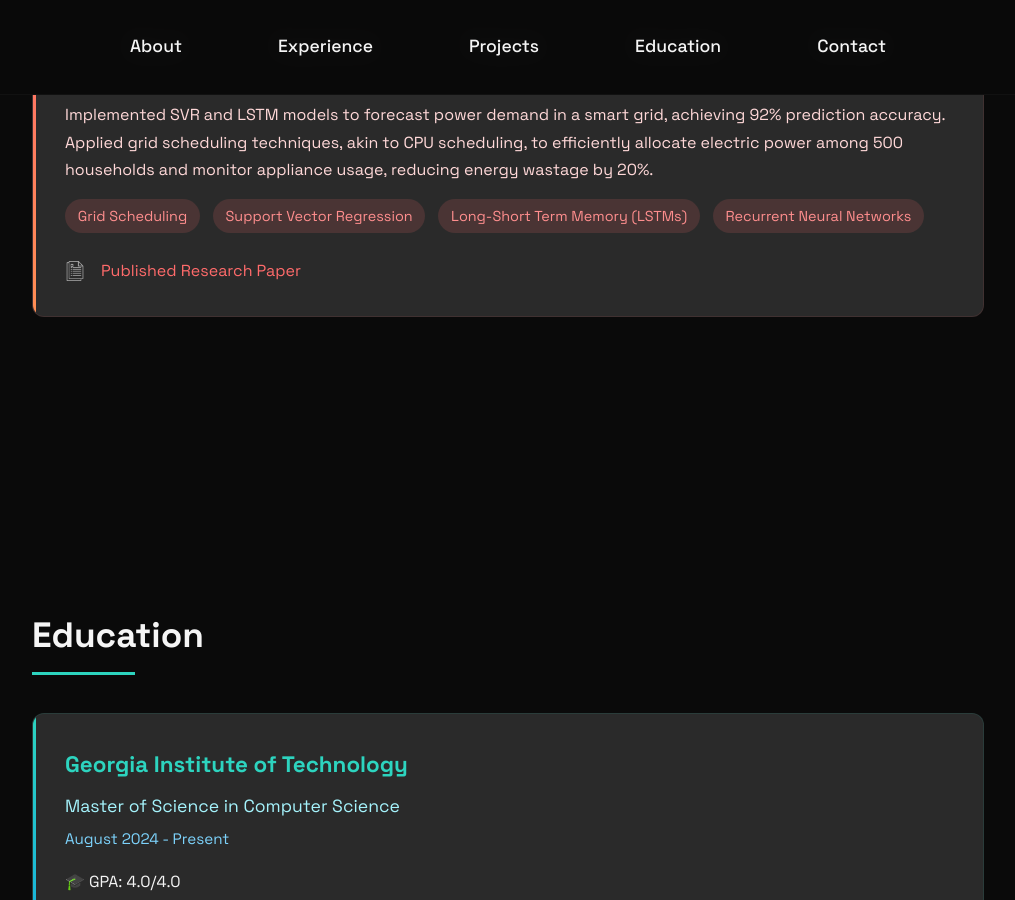
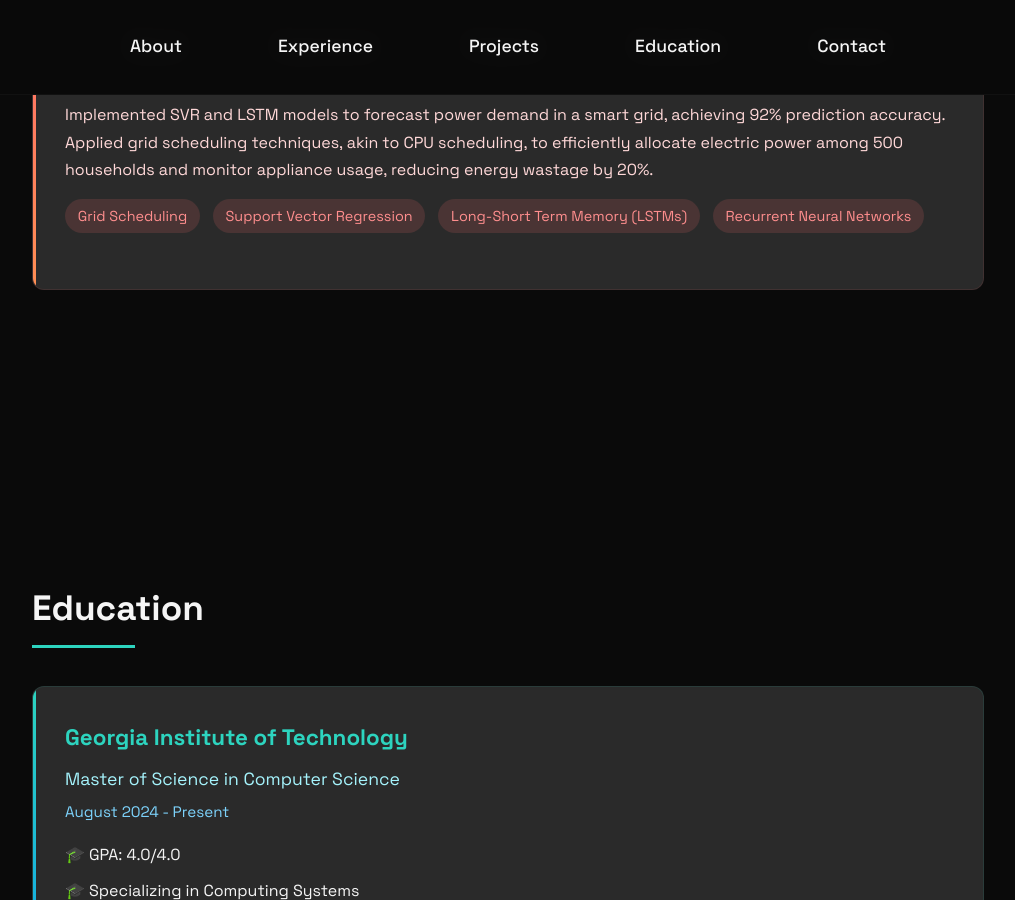
Before and after one commit to anubhav-mathur/anubhav-mathur.github.io, a Jekyll site: the page built from index.md, in a window 1280 px wide and 900 px high, scrolled down 3475 px. Shown: the whole window, without its empty margins (132-1147 px from the left). Built offline with Jekyll 4.4.1, drawn with Linux system fonts in a browser that asks for light colours.

Commit message:
Added projects

```diff
--- a/index.md
+++ b/index.md
@@ -95,8 +95,8 @@
         <span class="tech-item">Text Summarization</span>
       </div>
       <div class="project-links">
-        <a href="#" class="project-link">
-          <img src="https://cdn-icons-png.flaticon.com/512/25/25231.png" alt="Research Paper">
+        <a href="https://www.ijariit.com/manuscript/a-comparison-of-machine-learning-techniques-for-predicting-imdb-score-of-movies/" class="project-link">
+          <img src="/assets/img/research-paper.png" alt="Research Paper">
           Published Research Paper
         </a>
       </div>
@@ -115,12 +115,6 @@
         <span class="tech-item">Support Vector Regression</span>
         <span class="tech-item">Long-Short Term Memory (LSTMs)</span>
         <span class="tech-item">Recurrent Neural Networks</span>
-      </div>
-      <div class="project-links">
-        <a href="#" class="project-link">
-          <img src="/assets/img/research-paper.png" class="research-paper-icon" alt="Research Paper">
-          Published Research Paper
-        </a>
       </div>
     </div>
 
```
